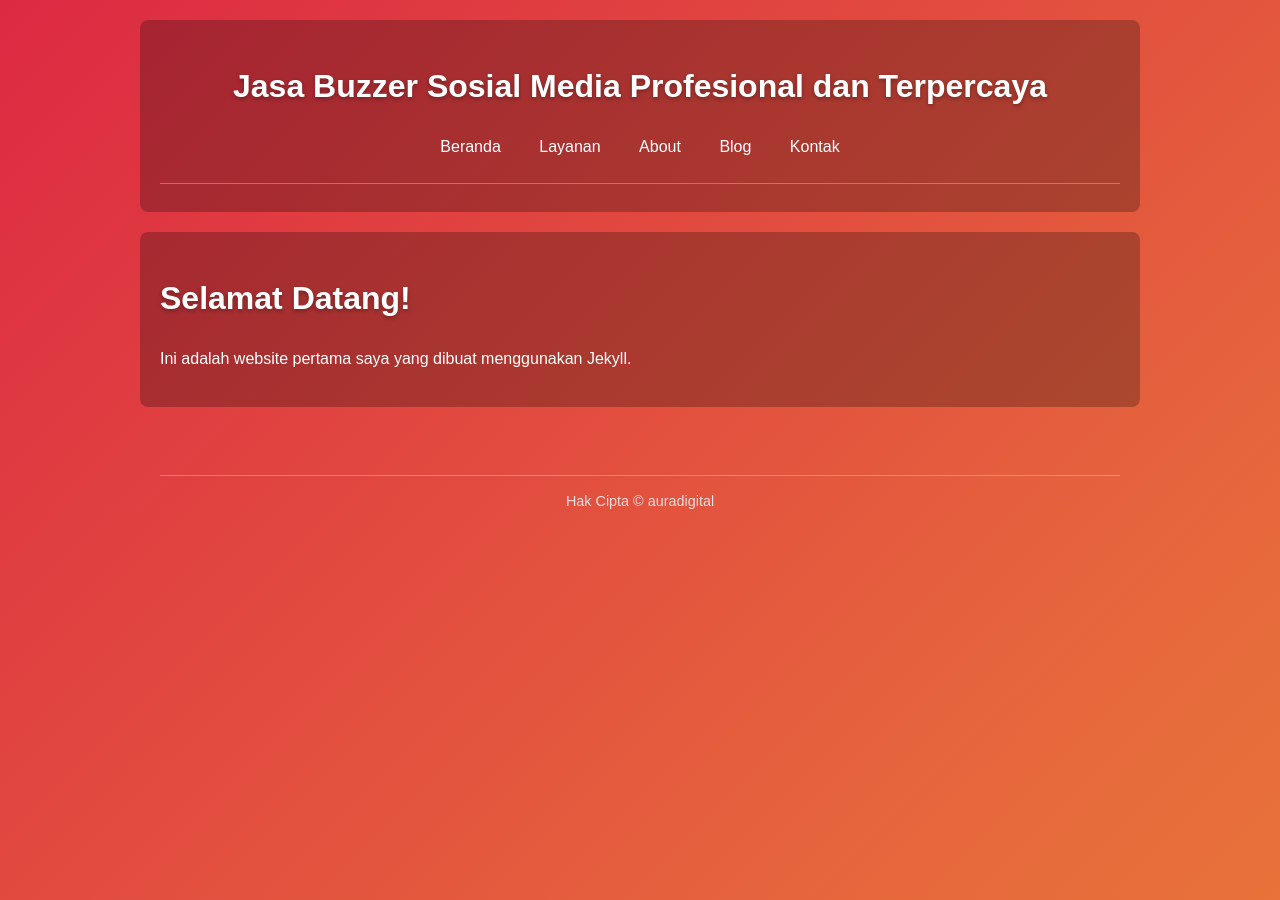
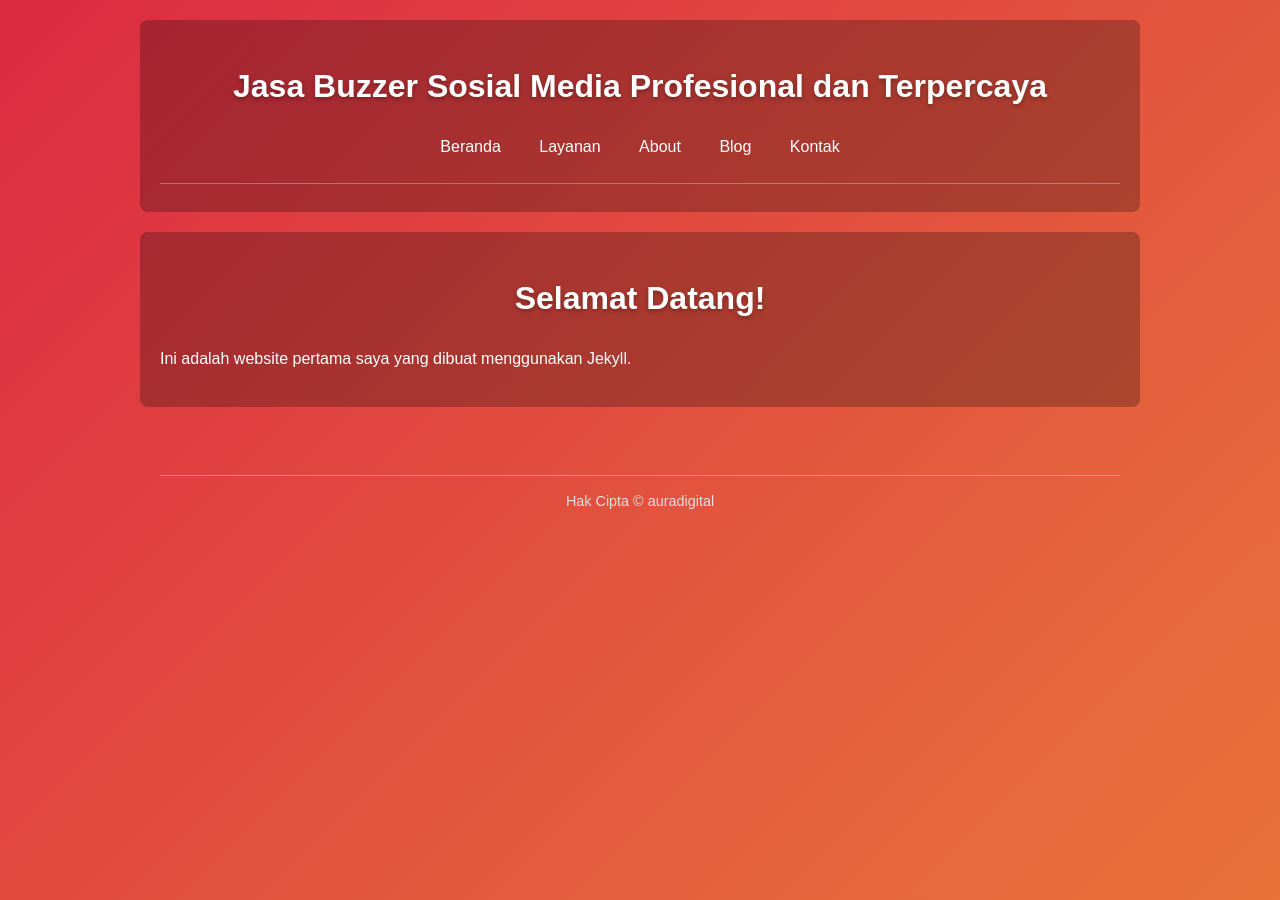
Before and after one commit to AzkaAtta/azkaatta.github.io, a Jekyll site: the page built from index.md, in a window 1280 px wide. Built offline with Jekyll 4.4.1, drawn with Linux system fonts in a browser that asks for light colours.

Commit message:
style.css

```diff
--- a/assets/style.css
+++ b/assets/style.css
@@ -123,3 +123,8 @@ nav a:hover, .dropbtn:hover {
 .dropdown:hover .dropdown-content {
   display: block;
 }
+
+/* Membuat judul utama di tengah */
+main h1 {
+  text-align: center;
+}
```
